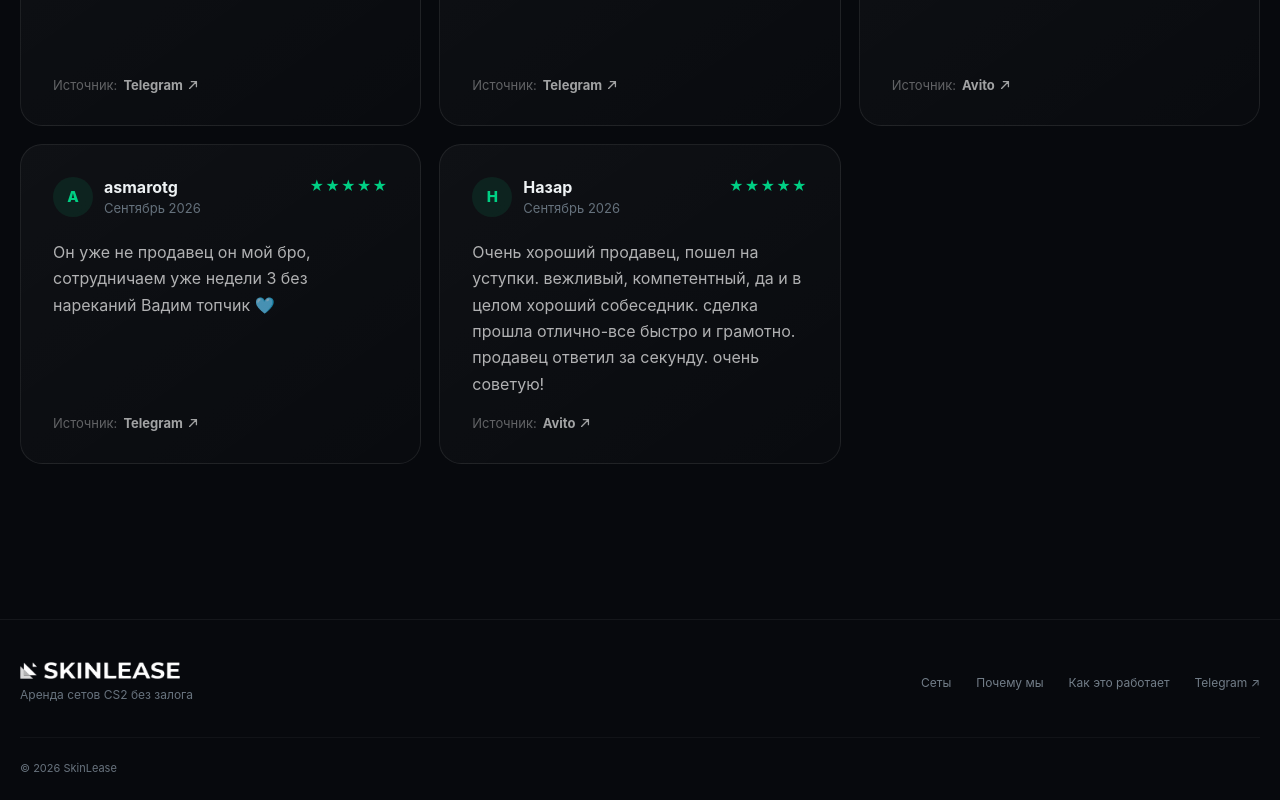
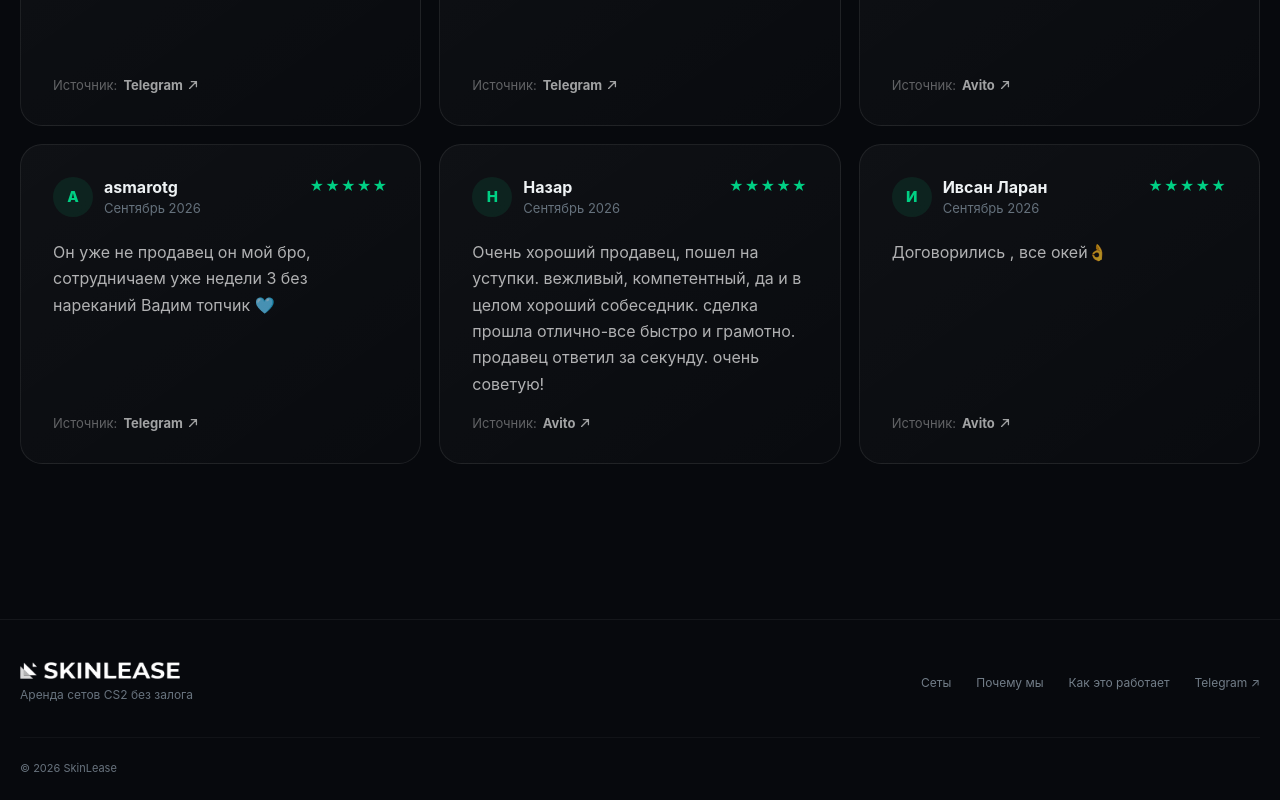
Before and after one commit to sapfi24/skinlease, a Next.js app: page /reviews in a window 1280 px wide. Shown: the part 890-1690 px from the top of the page. Built offline with nearby package versions, Linux system fonts and the light colour scheme.

Commit message:
отзыв данила

```diff
--- a/data/reviews.js
+++ b/data/reviews.js
@@ -71,6 +71,15 @@ const reviews = [
     sourceLink: "https://www.avito.ru/moskva/igry_pristavki_i_programmy/arenda_skinov_ks2_gotovye_sety_nozhi_i_perchatki_8217400183?context=H4sIAAAAAAAA_wE_AMD_YToyOntzOjEzOiJsb2NhbFByaW9yaXR5IjtiOjA7czoxOiJ4IjtzOjE2OiJGTTdsd09kZzg4cnNtUzQwIjt9zg4Ygj8AAAA#open-reviews-list"
   },
 
+  {
+    id: 9,
+    name: "Ивсан Ларан",
+    date: "Сентябрь 2026",
+    text: "Договорились , все окей👌",
+    source: "Avito",
+    sourceLink: "https://www.avito.ru/moskva/igry_pristavki_i_programmy/arenda_skinov_ks2_gotovye_sety_nozhi_i_perchatki_8217400183?context=H4sIAAAAAAAA_wE_AMD_YToyOntzOjEzOiJsb2NhbFByaW9yaXR5IjtiOjA7czoxOiJ4IjtzOjE2OiJGTTdsd09kZzg4cnNtUzQwIjt9zg4Ygj8AAAA#open-reviews-list"
+  },
+
 
 
 ];
```
